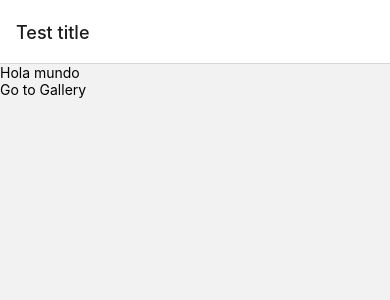
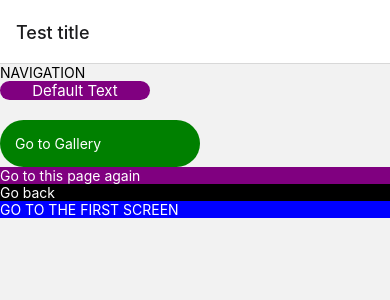
Before and after one commit to jesus-her/the_lilpix_app, a React Native app: screen /Test in a window 390 px wide. Shown: the top 300 px of the page. Built offline with nearby package versions, Linux system fonts and the light colour scheme.

Commit message:
default buttons

```diff
--- /dev/null
+++ b/src/components/buttons/default-button.js
@@ -0,0 +1,29 @@
+import React from 'react';
+import { StyleSheet, View, Text, Pressable} from "react-native";
+const DefaultButton = (props) => {
+    return(
+        <Pressable
+            style={styles.btn}
+            onPress={props.onPress}
+            hitSlop={2}
+        >
+            <Text style={styles.txt}>{props.text}</Text>
+        </Pressable>
+    );
+}
+const styles = StyleSheet.create({
+    btn:{
+        width:150,
+
+        backgroundColor: "purple",
+        borderRadius: 50,
+    },
+    txt:{
+        color: '#fff',
+        fontSize: 15,
+        textAlign: 'center',
+
+
+    }
+});
+export default DefaultButton;
--- a/src/screens/test/test.js
+++ b/src/screens/test/test.js
@@ -1,20 +1,54 @@
 import React from 'react'
 import {View, Text} from 'react-native'
-import { TouchableOpacity } from "react-native";
+import { TouchableOpacity, StyleSheet } from "react-native";
+import DefaultButton from "../../components/buttons/default-button";
 
 const Test = ({navigation})=>{
     const onPress = ()=> navigation.navigate('Gallery');
+    const onPress2 = ()=> navigation.push('Test');
 
     return(
         <View>
-            <Text>Hola mundo</Text>
+            <Text>NAVIGATION</Text>
+            <DefaultButton  onPress={onPress} text={'Default Text'}/>
             <TouchableOpacity
                 onPress={onPress}
+                style={styles.btn}
             >
-                <Text>Go to Gallery</Text>
+                <Text style={{color: 'white'}}>Go to Gallery</Text>
+            </TouchableOpacity>
+
+            <TouchableOpacity
+                onPress={onPress2}
+                style={{backgroundColor: 'purple'}}
+            >
+                <Text style={{color: 'white'}}>Go to this page again</Text>
+            </TouchableOpacity>
+
+            <TouchableOpacity
+                onPress={()=> navigation.goBack()}
+                style={{backgroundColor: 'black'}}
+            >
+                <Text style={{color: 'white'}}>Go back</Text>
+            </TouchableOpacity>
+
+
+            <TouchableOpacity
+                onPress={()=> navigation.popToTop()}
+                style={{backgroundColor: 'blue'}}
+            >
+                <Text style={{color: 'white'}}>GO TO THE FIRST SCREEN</Text>
             </TouchableOpacity>
         </View>
     )
 }
-
+const styles = StyleSheet.create({
+   btn:{
+       width: 200,
+       marginTop: 20,
+       backgroundColor: "green",
+       padding: 15,
+       borderRadius: 50,
+   }
+});
 export default Test;
```
